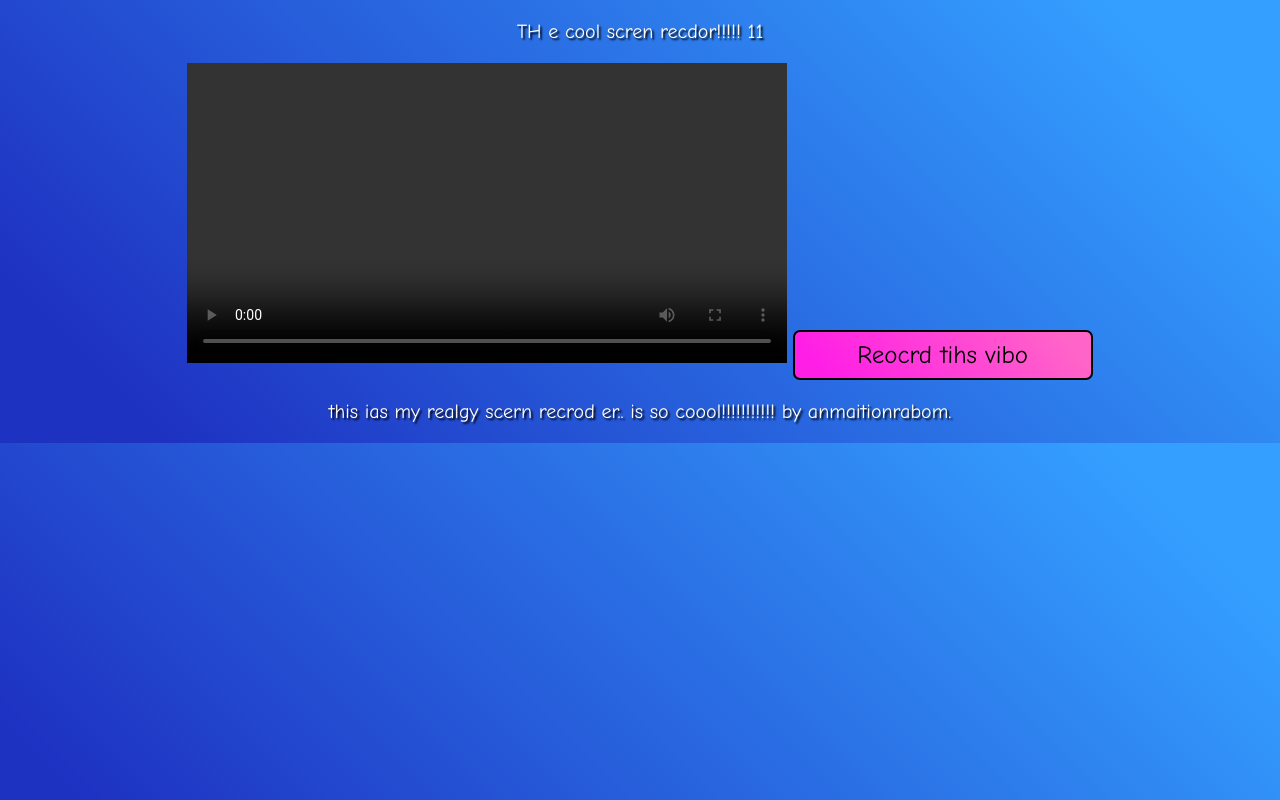
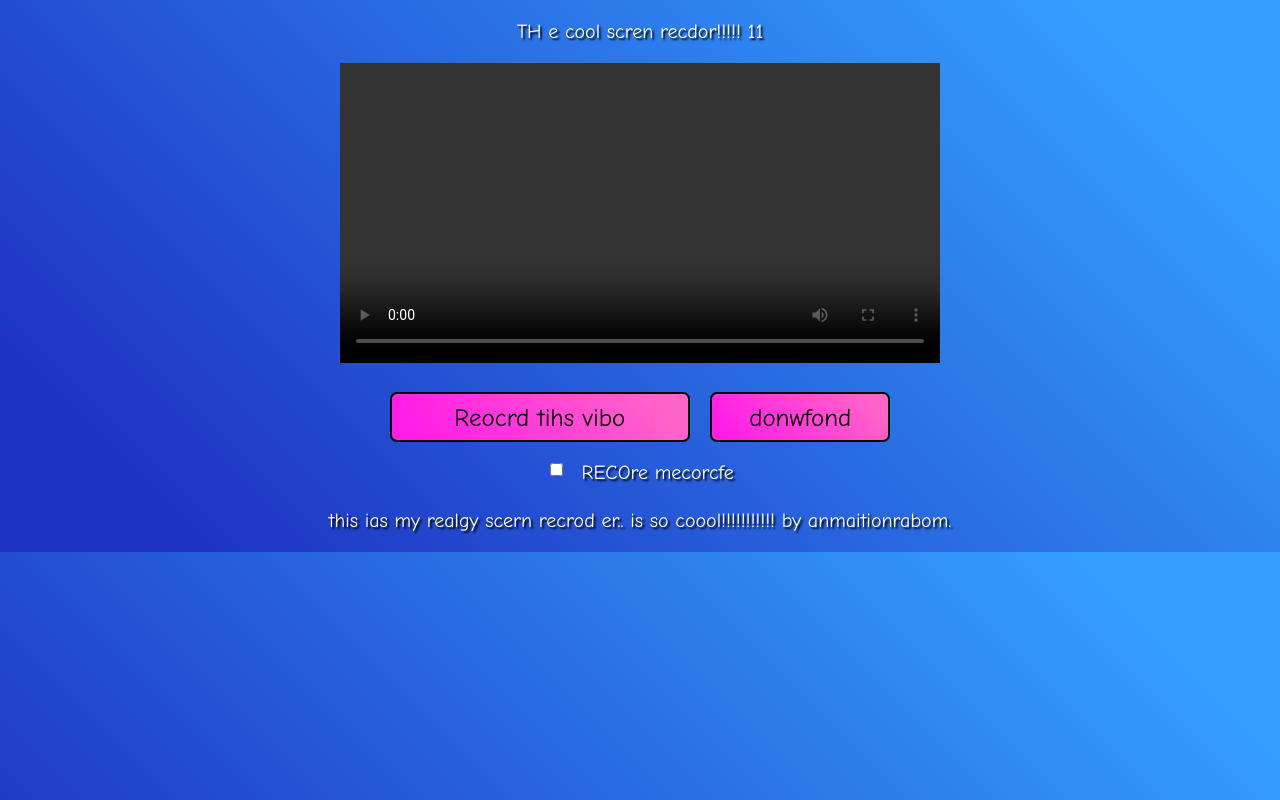
Before and after one commit to AnimationRandom/My-col-screne-reorcder, a plain HTML site: page index.html in a window 1280 px wide. Drawn offline with Linux system fonts and the light colour scheme.

Commit message:
Update index.html

```diff
--- a/index.html
+++ b/index.html
@@ -11,8 +11,14 @@
 <body>
     <p>TH e cool scren recdor!!!!! 11</p>
     <video controls width="600"></video>
-
-    <button>Reocrd tihs vibo</button>
+    <div style="text-align: center; margin-top: 25px; margin-bottom: 25px">
+            <button>Reocrd tihs vibo</button>
+            <button id="download" class="cyanButton" style="display: inline-block; width: 180px; margin-left: 15px;">donwfond</button>
+            <button id="cease" class="redButton" style="display: none;">stop iT</button>
+            <br><br>
+            <label class="switch"><input id="enableMic" type="checkbox"><span class="slider"></span></label>
+            <p id="micText" style="display: inline-block; vertical-align: middle; margin: 0 0 0 10px; transition-duration: 0.2s;" class="green">RECOre mecorcfe</p>
+    </div>
     <script src="main.js"></script>
     <p>this ias my realgy scern recrod er.. is so coool!!!!!!!!!!! by anmaitionrabom.</p>
 </body>
```
